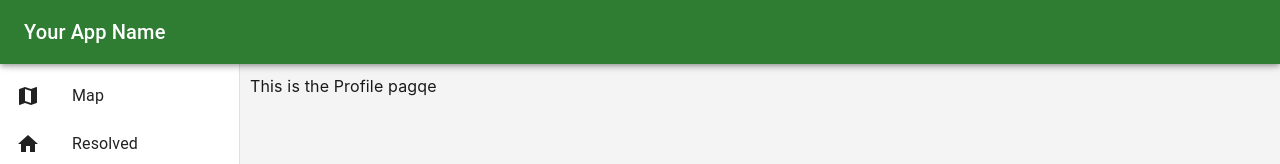
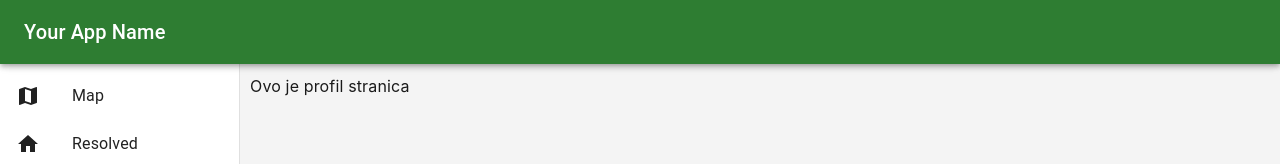
Before and after one commit to MarkoDK/PrijaviProblem, a React (Vite) app: page /profile in a window 1280 px wide. Shown: the top 164 px of the page. Built offline with nearby package versions, Linux system fonts and the light colour scheme.

Commit message:
Final publish test 5

```diff
--- a/src/pages/Settings/Profile.jsx
+++ b/src/pages/Settings/Profile.jsx
@@ -2,7 +2,7 @@ import { useState } from 'react';
 
 const Profile = () => {
   const [state, setState] = useState(null);
-  return <p>This is the Profile pagqe</p>;
+  return <p>Ovo je profil stranica</p>;
 };
 
 export default Profile;
```
